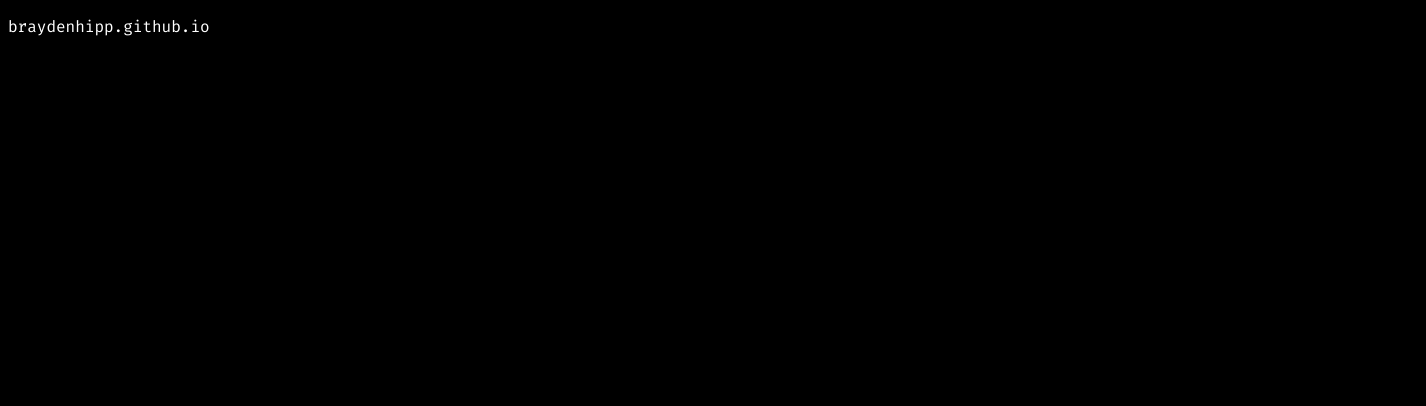
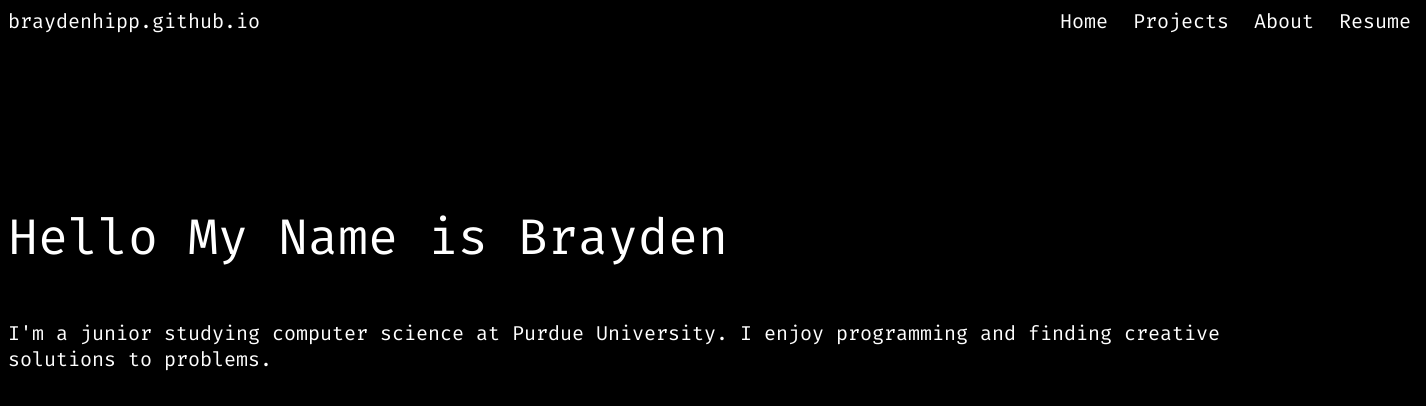
Before and after one commit to BraydenHipp/BraydenHipp.github.io, a plain HTML site: page index.html in a window 1280 px wide. Shown: the whole page, 1426 px wide, since content can reach past the window. Drawn offline with Linux system fonts and the light colour scheme.

Commit message:
Added an introduction and brief description

```diff
--- a/index.html
+++ b/index.html
@@ -1,8 +1,9 @@
+<!--Could add some spaced out lines with numbers going up one side of the page-->
 <!DOCTYPE html>
 <html>
-  <title>Brayden Hipp Website</title>
+
   <head>
-
+    <title>Brayden Hipp Website</title>
     <link rel="preconnect" href="https://fonts.googleapis.com">
     <link rel="preconnect" href="https://fonts.gstatic.com" crossorigin>
     <link href="https://fonts.googleapis.com/css2?family=Fira+Code:wght@300..700&display=swap" rel="stylesheet">
@@ -10,9 +11,41 @@
   </head>
 
   <body class="body">
-    <p class = "name-title">
-      braydenhipp.github.io
-    </p>
+    <div class="top-bar">
+      <p class="name-title">
+        braydenhipp.github.io
+      </p>
+
+      <p class="home-link">
+        Home
+      </p>
+
+      <p class="projects-link">
+        Projects
+      </p>
+
+      <p class="about-link">
+        About
+      </p>
+
+      <p class="resume-link">
+        Resume
+      </p>
+    </div>
+
+    <div class="name-header">
+
+    </div>
+
+    <div class="introduction-and-description">
+      <p class="introduction-header">
+        Hello My Name is Brayden
+      </p>
+
+      <p class="description">
+        I'm a junior studying computer science at Purdue University. I enjoy programming and finding creative solutions to problems.
+      </p>
+    </div>
   </body>
 
 
--- a/style.css
+++ b/style.css
@@ -1,4 +1,6 @@
-
+/* ==========================================================================
+   1. Global Styles & Typography
+   ========================================================================== */
 .fira-code {
   font-family: "Fira Code", monospace;
   font-optical-sizing: auto;
@@ -6,16 +8,70 @@
   font-style: normal;
 }
 
-.cow_image {
-  width: 100px;
+p {
+  color: white;
+  font-family: Fira Code;
+  font-size: 20px;
 }
 
 .body {
   background-color: black;
 }
 
+
+.introduction-header {
+  font-size: 50px;
+}
+
+/* ==========================================================================
+   2. Layout & Navigation
+   ========================================================================== */
+
+.top-bar {
+  display: flex;
+}
+
 .name-title {
-  color: white;
-  font-family: Fira Code;
+  margin-top: 0px;
 
 }
+
+.home-link:hover,
+.projects-link:hover,
+.about-link:hover,
+.resume-link:hover {
+  cursor: pointer;
+  text-decoration: underline;
+}
+
+.home-link {
+  padding-left: 800px;
+  margin-top: 0px;
+}
+
+
+.projects-link {
+  padding-left: 25px;
+  margin-top: 0px;
+}
+
+
+.about-link {
+  padding-left: 25px;
+  margin-top: 0px;
+}
+
+
+.resume-link {
+  padding-left: 25px;
+  padding-right: 15px;
+  margin-top: 0px;
+}
+
+.introduction-and-description {
+  margin-top: 150px;
+}
+
+.description {
+  border-color: blue;
+}
```
